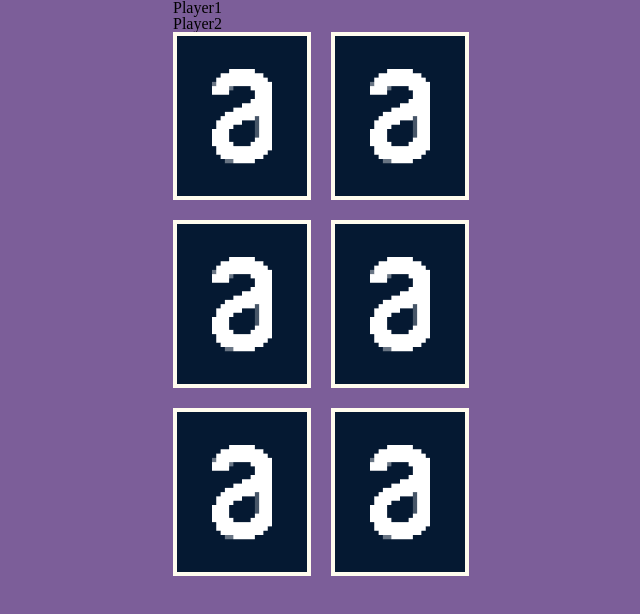
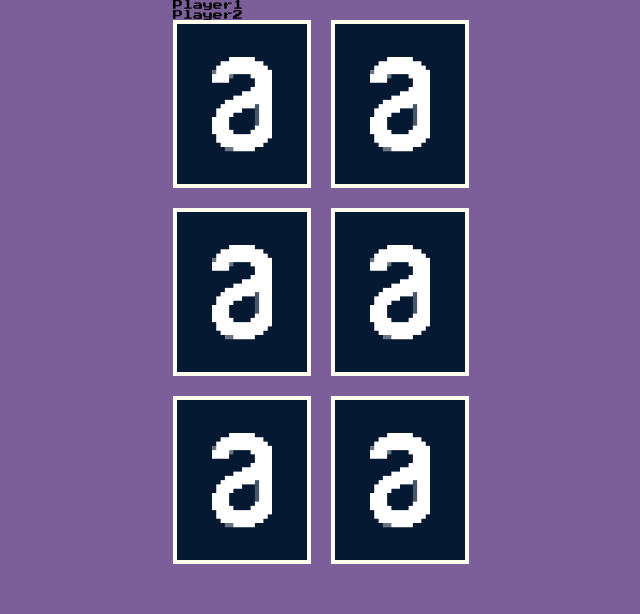
Before and after one commit to tiagobfaustino/curso-javascript-para-react, a website built with Vite: page index.html in a window 1280 px wide. Shown: the whole page, without its empty margins (307-947 px from the left). Built offline with nearby package versions, Linux system fonts and the light colour scheme.

Commit message:
💄 Add the Press Start 2P font

```diff
--- a/index.html
+++ b/index.html
@@ -5,6 +5,9 @@
     <link rel="icon" type="image/svg+xml" href="/vite.svg" />
     <meta name="viewport" content="width=device-width, initial-scale=1.0" />
     <title>Vite App</title>
+    <link rel="preconnect" href="https://fonts.googleapis.com">
+    <link rel="preconnect" href="https://fonts.gstatic.com" crossorigin>
+    <link href="https://fonts.googleapis.com/css2?family=Press+Start+2P&display=swap" rel="stylesheet">
   </head>
   <body>
     <div id="root"></div>
--- a/src/styles/elements/base.css
+++ b/src/styles/elements/base.css
@@ -1,6 +1,13 @@
+html, body {
+    font-size: 10px;
+    height: 100%;
+}
+
 body {
     background-color: var(--color-pomb-and-power);
     max-width: 320px;
     margin-left: auto;
     margin-right: auto;
+    font-size: 10px;
+    font-family: "Press Start 2P", serif;
 }
```
